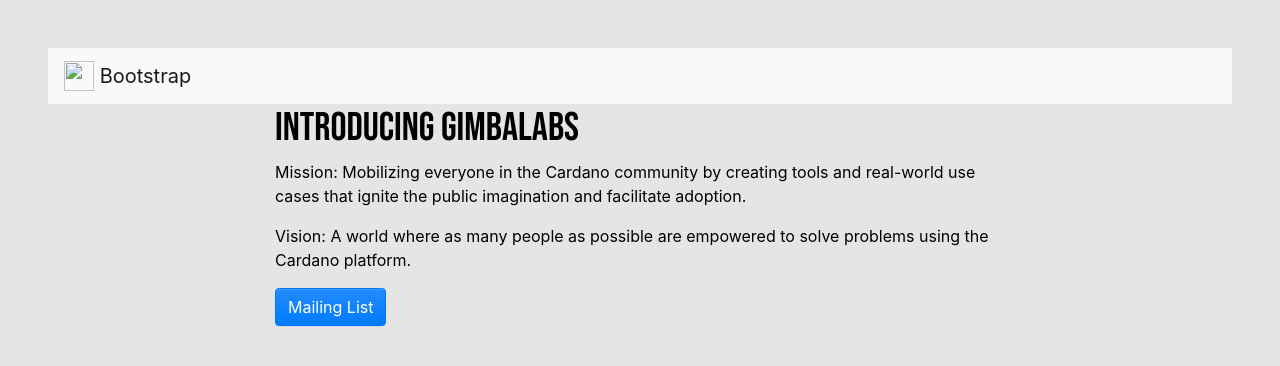
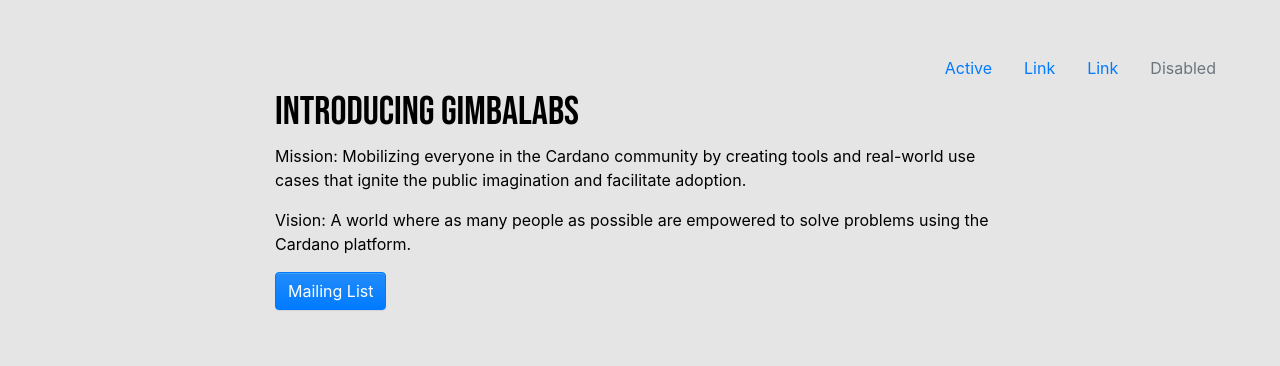
Before and after one commit to workshop-maybe/gl-test, a website with bundled scripts: page index.html in a window 1280 px wide. Built offline with nearby package versions, Linux system fonts and the light colour scheme; files whose address does not match are found by name.

Commit message:
Simpler nav bar

```diff
--- a/index.html
+++ b/index.html
@@ -8,12 +8,20 @@
   </head>
   <body>
 
-    <nav class="navbar navbar-light bg-light">
-      <a class="navbar-brand" href="#">
-        <img src="/docs/4.5/assets/brand/bootstrap-solid.svg" width="30" height="30" class="d-inline-block align-top" alt="" loading="lazy">
-        Bootstrap
-      </a>
-    </nav>
+    <ul class="nav justify-content-end">
+  <li class="nav-item">
+    <a class="nav-link active" href="#">Active</a>
+  </li>
+  <li class="nav-item">
+    <a class="nav-link" href="#">Link</a>
+  </li>
+  <li class="nav-item">
+    <a class="nav-link" href="#">Link</a>
+  </li>
+  <li class="nav-item">
+    <a class="nav-link disabled" href="#" tabindex="-1" aria-disabled="true">Disabled</a>
+  </li>
+</ul>
 
 
     <div class="container">
```
